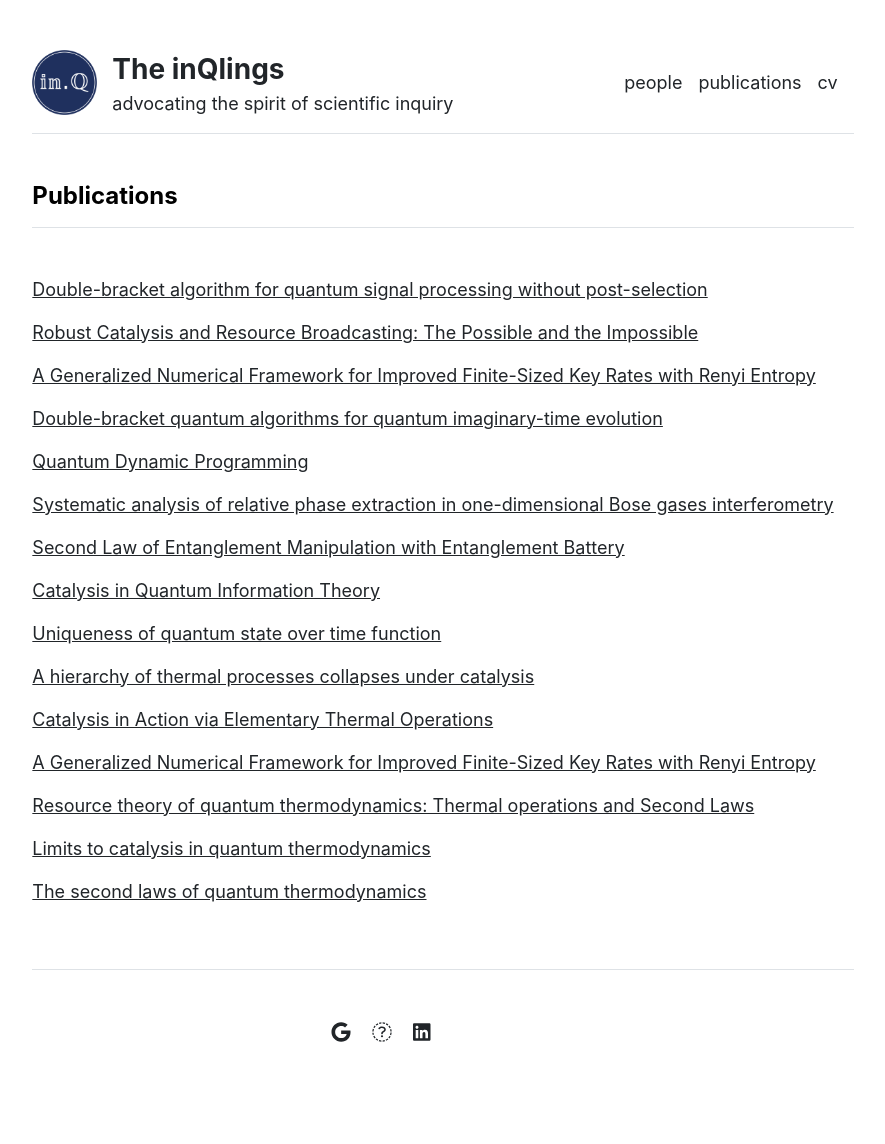
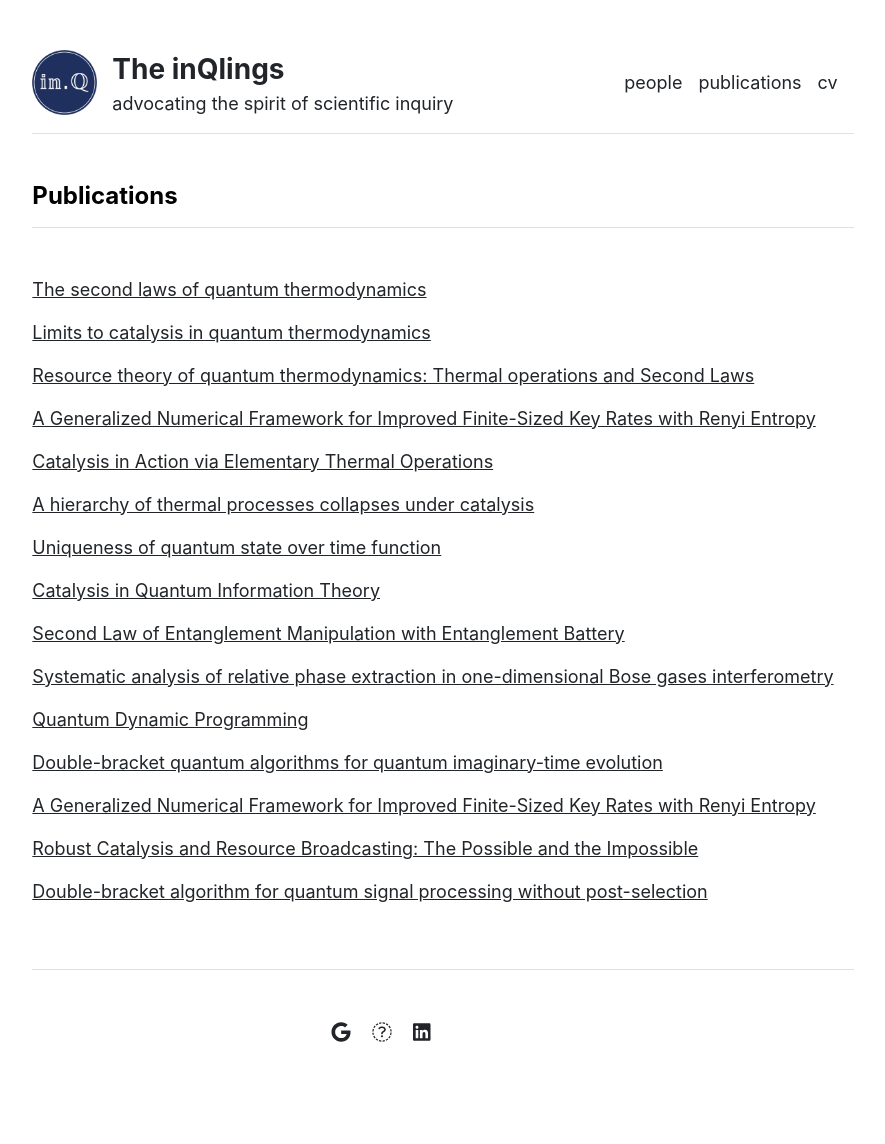
Before and after one commit to nelly-ng/nelly-ng.github.io, a Jekyll site: the page built from publications.md, in a window 1280 px wide. Shown: the whole page, without its empty margins (197-1082 px from the left). Built offline with Jekyll 4.4.1, drawn with Linux system fonts in a browser that asks for light colours.

Commit message:
Update publications.html

```diff
--- a/_includes/publications.html
+++ b/_includes/publications.html
@@ -1,13 +1,22 @@
 <div class="row g-5 mb-5">
   <div>
     <h3 class="fw-bold border-bottom pb-3 mb-5">Publications</h3>
+
     {% if page.title == "Home" %}
       {% for item in site.data.publications.featured %}
         <p><a href="{{ item.url }}">{{ item.name }}</a></p>
       {% endfor %}
     {% else %}
-      {% for item in site.data.publications.index %}
-        <p><a href="{{ item.url }}">{{ item.name }}</a></p>
+      {% assign sorted_pubs = site.data.publications.index | sort: "year" | reverse %}
+      {% assign years = sorted_pubs | map: "year" | uniq %}
+
+      {% for y in years %}
+        <h4 class="mt-4">{{ y }}</h4>
+        {% for item in sorted_pubs %}
+          {% if item.year == y %}
+            <p><a href="{{ item.url }}">{{ item.name }}</a></p>
+          {% endif %}
+        {% endfor %}
       {% endfor %}
     {% endif %}
   </div>
```
